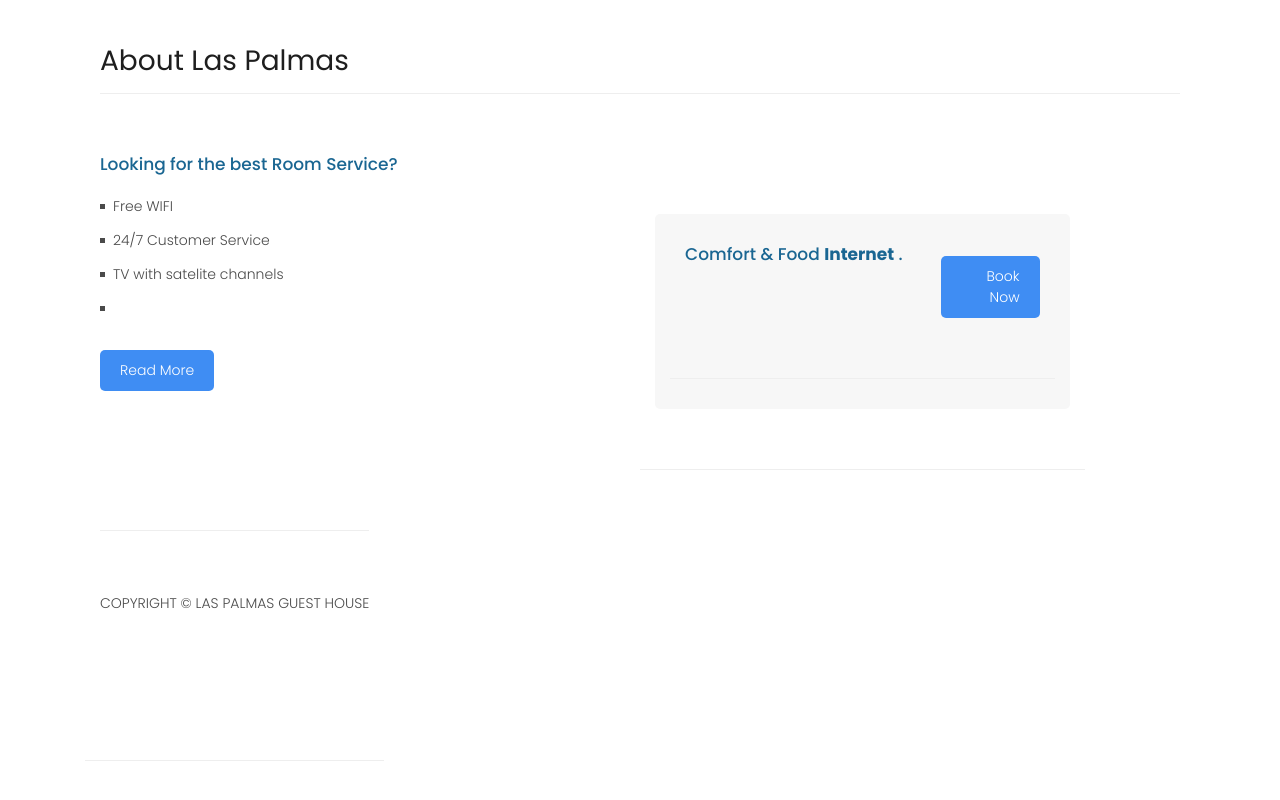
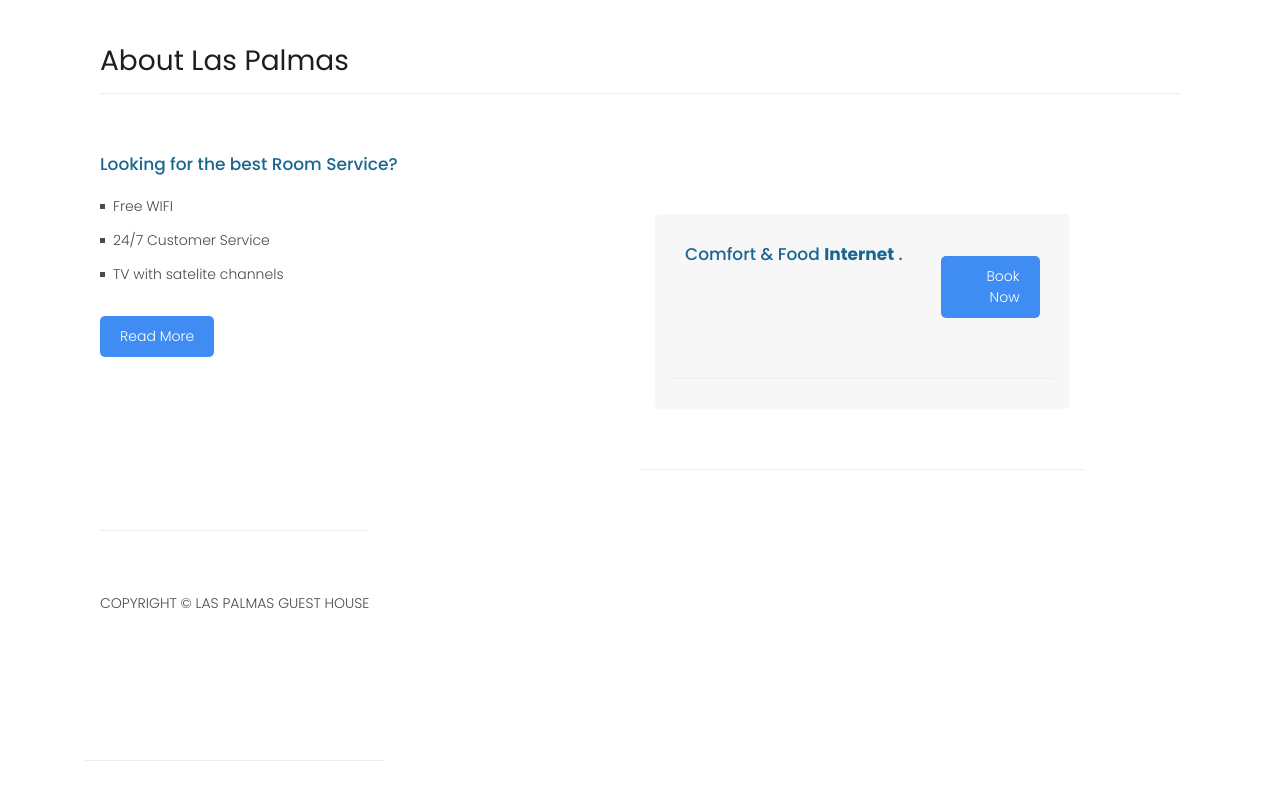
Before and after one commit to TafadzwaNigel/Las-Palmas-Guest-House, a plain HTML site: page index.html in a window 1280 px wide. Shown: the part 2136-2936 px from the top of the page. Drawn offline with Linux system fonts and the light colour scheme.

Commit message:
pointers

```diff
--- a/index.html
+++ b/index.html
@@ -225,7 +225,6 @@ https://templatemo.com/tm-546-sixteen-clothing
                 <li><a href="#">Free WIFI</a></li>
                 <li><a href="#">24/7 Customer Service</a></li>
                 <li><a href="#">TV with satelite channels</a></li>
-                <li><a href="#"></a></li>
 
               </ul>
               <a href="about.html" class="filled-button">Read More</a>
```
